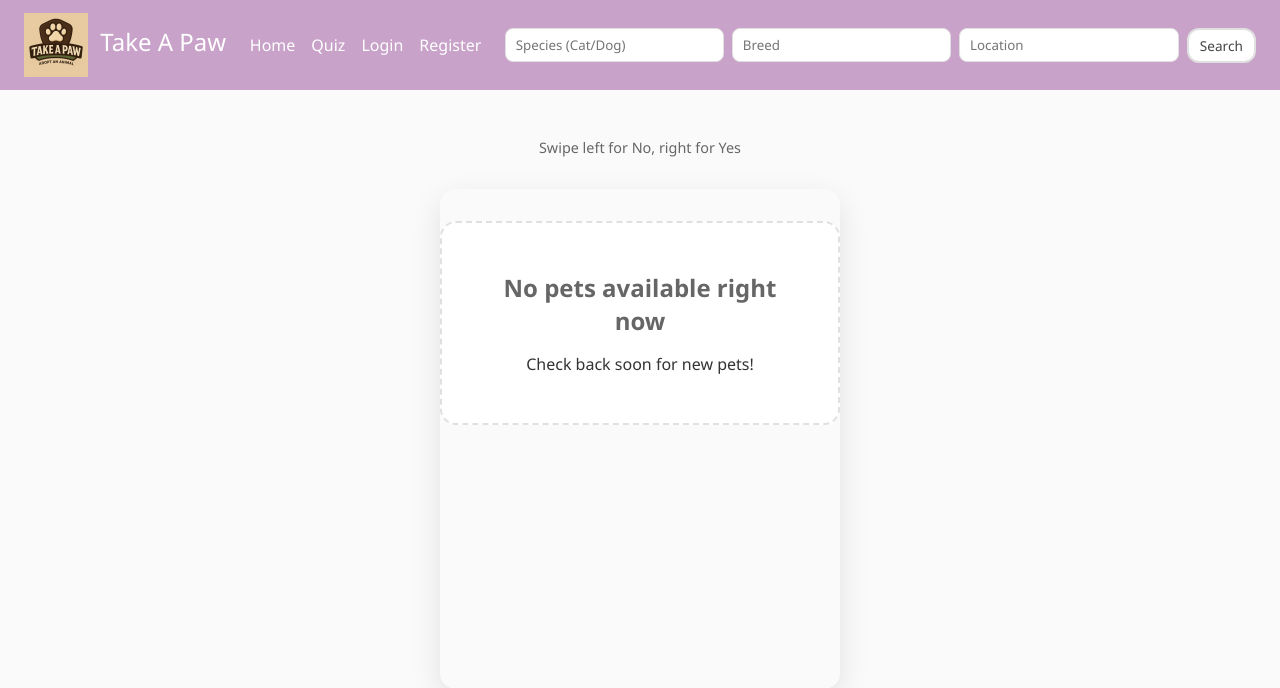
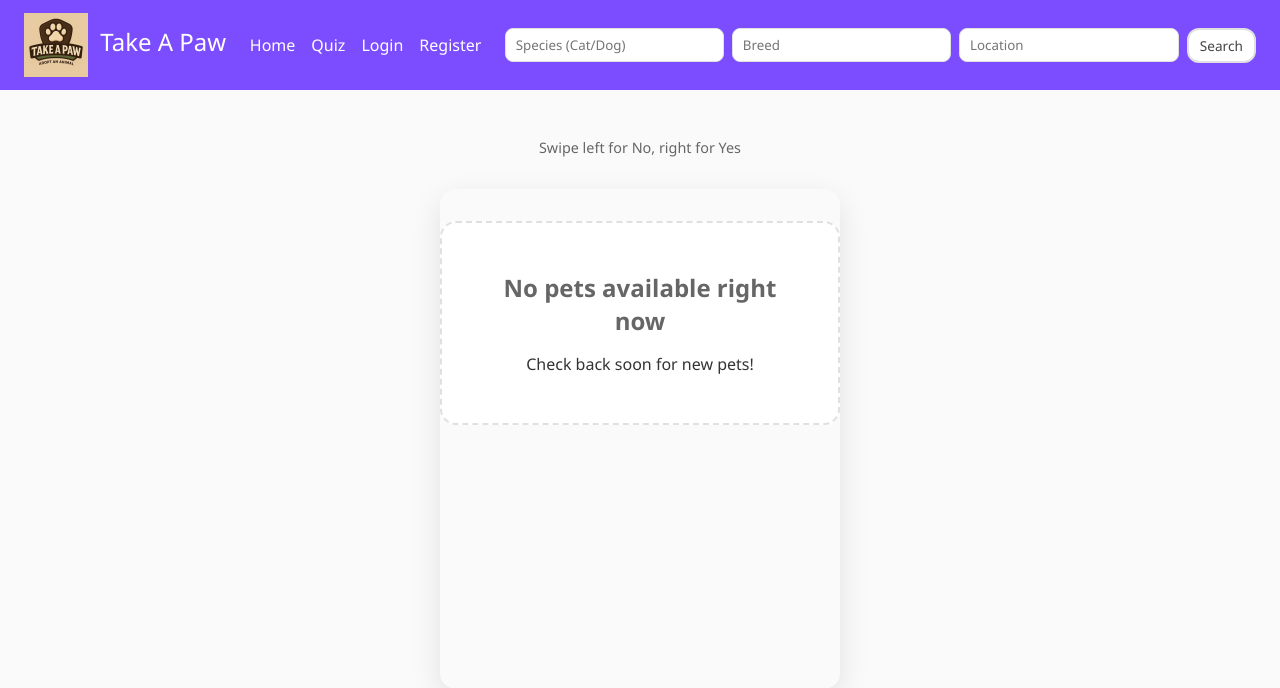
Before and after one commit to Lachi7/take-a-paw1, a Flask app: page / in a window 1280 px wide. Shown: the top 688 px of the page. Run offline with Flask 3, Linux system fonts and the light colour scheme.

Commit message:
cd changed

```diff
--- a/src/app/static/style.css
+++ b/src/app/static/style.css
@@ -17,7 +17,7 @@ body {
 }
 
 header {
-  background: #C8A2C8;
+  background: var(--accent);
   color: #fff;
   padding: 0.8rem 1.5rem;
 }
```
